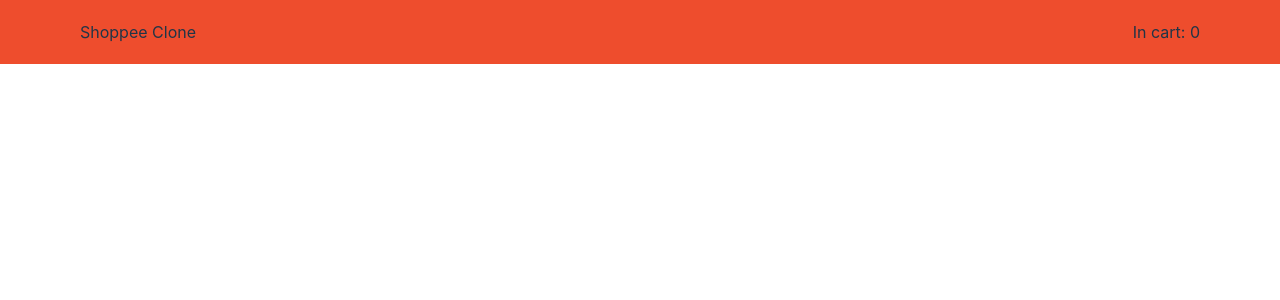
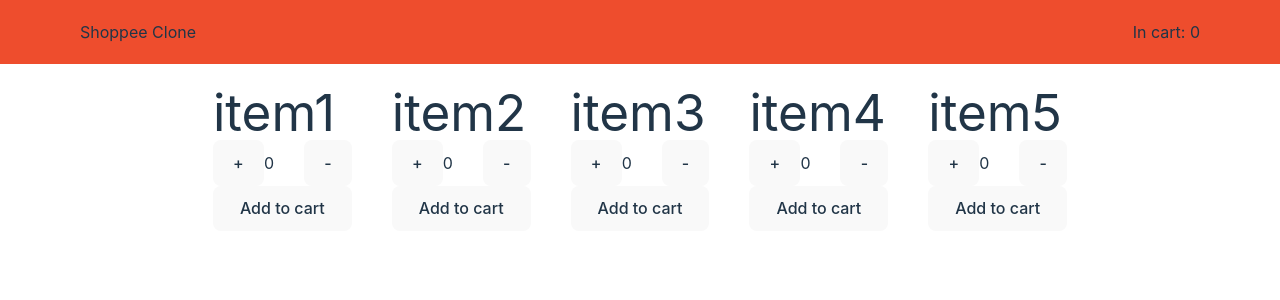
Before and after one commit to kyleperales/shopping-cart-app, a React (Vite) app: page / in a window 1280 px wide. Shown: the top 300 px of the page. Built offline with nearby package versions, Linux system fonts and the light colour scheme.

Commit message:
add item list and cart functionality; integrate prop-types for NavBar

```diff
--- a/package.json
+++ b/package.json
@@ -10,6 +10,7 @@
     "preview": "vite preview"
   },
   "dependencies": {
+    "prop-types": "^15.8.1",
     "react": "^18.3.1",
     "react-dom": "^18.3.1"
   },
--- a/src/App.jsx
+++ b/src/App.jsx
@@ -1,11 +1,24 @@
 import { useState } from 'react'
 import './App.css'
 import NavBar from './components/navigation-bar/NavBar'
+import ItemList from './components/items-list/ItemsList'
 
 function App() {
+  const [totalItems, setTotalItems] = useState(0)
+  const [cart, setCart] = useState(new Map([]))
+
+  const onSetCart = (item) => {
+      const newCart = new Map(cart)
+      newCart.set(item.id, { ...item })
+      setCart(newCart)
+      setTotalItems(newCart.size)
+  }
+
+
   return (
     <>
-      <NavBar />
+      <NavBar totalItems={totalItems} />
+      <ItemList setCart={onSetCart} />
     </>
   )
 }
--- /dev/null
+++ b/src/components/items-list/ItemsList.jsx
@@ -0,0 +1,63 @@
+import { useState } from 'react';
+import './ItemsList.scss'
+import { MockItems } from '../mock-items';
+
+
+function Card({ item, setCart }) {
+
+    const [count, setCount] = useState(0);
+
+    const onIncrease = () => {
+        setCount(count + 1)
+    }
+
+    const onDecrease = () => {
+        setCount((prevCount) => {
+            if (prevCount === 0) {
+                return 0
+            }
+
+            return prevCount - 1
+        })
+    }
+
+    const onInputChange = (e) => {
+        setCount(parseInt(e.target.value))
+    }
+
+    const onAddToCart = () => {
+        setCart({ ...item, count })
+    }
+
+    return (
+        <div className='card'>
+            <div>
+                <h1>{item.name}</h1>
+            </div>
+
+            <div className='counter'>
+                <button onClick={onIncrease}>+</button>
+                <input value={count} onChange={onInputChange}></input>
+                <button disabled={count === 0} onClick={onDecrease}>-</button>
+            </div>
+
+            <button onClick={onAddToCart}>Add to cart</button>
+        </div>
+    )
+}
+
+function ItemList({ setCart }) {
+    return (
+        <div>
+            <div className='list'>
+            {
+                MockItems.map((item, index) => (
+                    <Card key={item.id} item={item} setCart={setCart}/>
+                ))
+            }
+            </div>
+        </div>
+    )
+}
+
+export default ItemList
--- /dev/null
+++ b/src/components/items-list/ItemsList.scss
@@ -0,0 +1,23 @@
+.list {
+    display: flex;
+    flex-direction: row;
+    flex-wrap: wrap;
+    justify-content: center;
+    margin: 0 auto;
+    padding: 0;
+    list-style: none;
+
+    .card {
+        padding: 10px;
+        margin: 10px;
+
+        display: flex;
+        flex-direction: column;
+
+        .counter {
+            input {
+                width: 40px;
+            }
+        }
+    }
+}
--- /dev/null
+++ b/src/components/mock-items.jsx
@@ -0,0 +1,8 @@
+
+export const MockItems = [
+{ id: crypto.randomUUID(), name: 'item1' },
+{ id: crypto.randomUUID(), name: 'item2' },
+{ id: crypto.randomUUID(), name: 'item3' },
+{ id: crypto.randomUUID(), name: 'item4' },
+{ id: crypto.randomUUID(), name: 'item5' }
+];
--- a/src/components/navigation-bar/NavBar.jsx
+++ b/src/components/navigation-bar/NavBar.jsx
@@ -1,16 +1,25 @@
+import PropTypes from 'prop-types';
 import './NavBar.scss';
 
-function NavBar() {
+function NavBar({ totalItems }) {
     return (
         <div className='navbar'>
             <div className=''>
                 Shoppee Clone
             </div>
             <div>
-                In cart: 0
+                In cart: {totalItems}
             </div>
         </div>
     );
 }
 
+NavBar.propTypes = {
+    totalItems: PropTypes.number.isRequired
+}
+
+NavBar.defaultProps = {
+    totalItems: 1
+}
+
 export default NavBar
```
Also changed, not shown: 1 other file (tests, documents, lock files or other folders).
